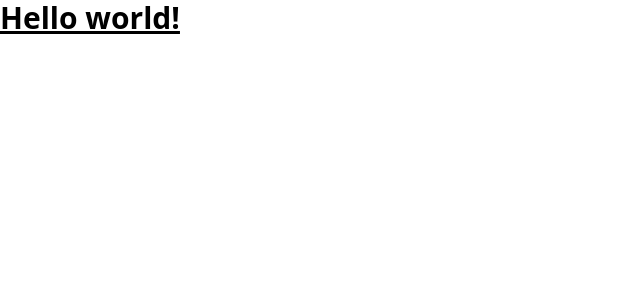
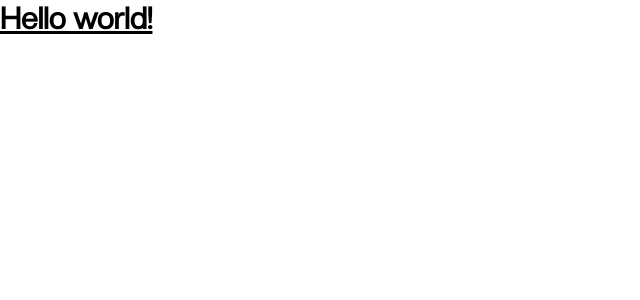
Before and after one commit to 5iveemmy/coupons, an Angular app: page / in a window 1280 px wide. Shown: the top 300 px of the page, without its empty margins (0-640 px from the left). Built offline with nearby package versions, Linux system fonts and the light colour scheme.

Commit message:
chore: add creato display font to app

```diff
--- a/src/styles.css
+++ b/src/styles.css
@@ -1,2 +1,25 @@
 /* You can add global styles to this file, and also import other style files */
 @import "tailwindcss";
+
+@font-face {
+  font-family: "CreatoDisplay";
+  src: url("../public/fonts/CreatoDisplay-Light.otf") format("opentype");
+  font-weight: 300;
+  font-style: normal;
+}
+
+@font-face {
+  font-family: "CreatoDisplay";
+  src: url("../public/fonts/CreatoDisplay-Regular.otf") format("opentype");
+  font-weight: 400;
+  font-style: normal;
+}
+
+* {
+  box-sizing: border-box;
+  font-family: "CreatoDisplay", sans-serif;
+}
+
+body {
+  font-family: "CreatoDisplay", sans-serif;
+}
```
Also changed, not shown: public/fonts/CreatoDisplay-Light.otf (added), public/fonts/CreatoDisplay-Regular.otf (added).
